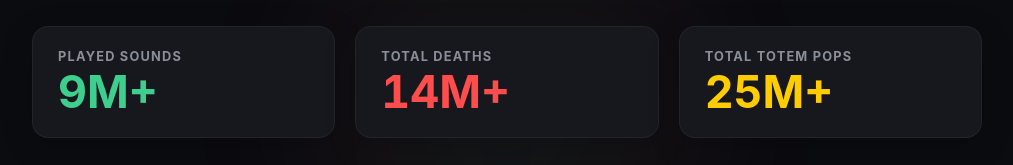
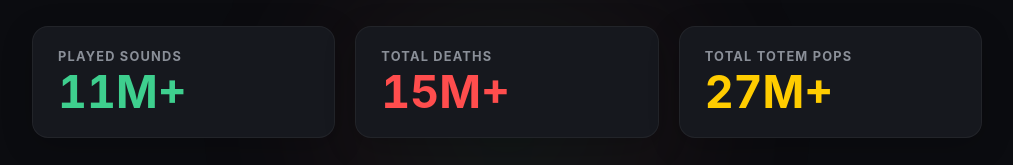
Before and after one commit to wellwellwellguy/deathsound-stats, a plain HTML site: page index.html in a window 1280 px wide. Shown: the part 282-447 px from the top of the page, without its empty margins (133-1146 px from the left). Drawn offline with Linux system fonts and the light colour scheme.

Commit message:
Update index.html

```diff
--- a/index.html
+++ b/index.html
@@ -188,17 +188,17 @@
         <div class="dashboard-grid">
             <div class="stat-card" id="sounds-card">
                 <div class="card-label">Played Sounds</div>
-                <div class="card-value" id="sound_count">9M+</div>
+                <div class="card-value" id="sound_count">11M+</div>
             </div>
 
             <div class="stat-card" id="deaths-card">
                 <div class="card-label">Total Deaths</div>
-                <div class="card-value" id="total_deaths">14M+</div>
+                <div class="card-value" id="total_deaths">15M+</div>
             </div>
 
             <div class="stat-card" id="pops-card">
                 <div class="card-label">Total Totem Pops</div>
-                <div class="card-value" id="pops_session">25M+</div>
+                <div class="card-value" id="pops_session">27M+</div>
             </div>
         </div>
 
```
